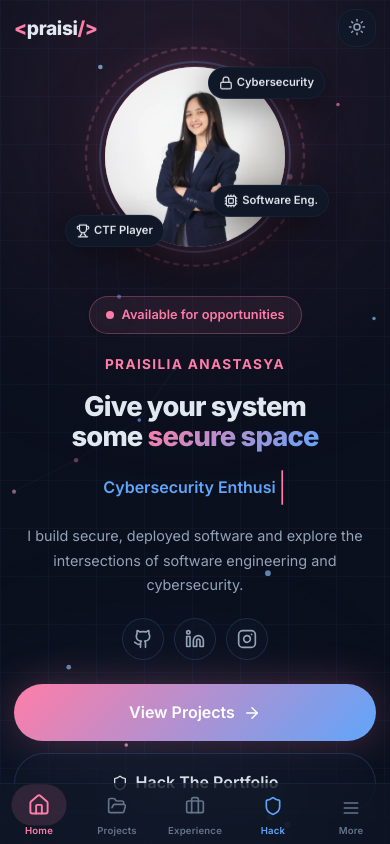
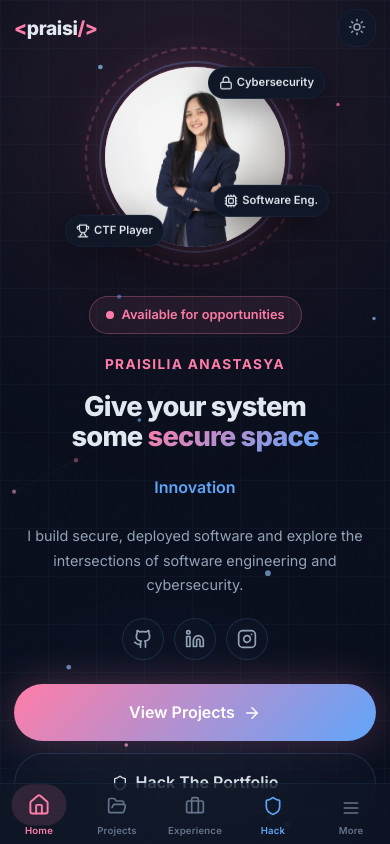
Before and after one commit to praisi-tech/web-portfolio, a React (Vite) app: page / in a window 390 px wide. Shown: the top 844 px of the page. Built offline with nearby package versions, Linux system fonts and the light colour scheme.

Commit message:
modify sub text di home page

```diff
--- a/src/pages/Home.css
+++ b/src/pages/Home.css
@@ -358,6 +358,12 @@
   .hero__title { font-size: clamp(1.6rem, 7vw, 2.4rem); }
   .hero__intro { font-size: 0.85rem; }
   .hero__subtitle { font-size: 1rem; }
+  .hero__subtitle-text { display: none !important; }
+  .hero__cursor { display: none !important; }
+  .hero__subtitle::after {
+    content: "Innovation";
+    color: var(--accent-blue);
+  }
   .hero__desc { font-size: 0.9rem; }
   .hero__ctas { flex-direction: column; width: 100%; }
   .hero__ctas .btn { justify-content: center; }
```
